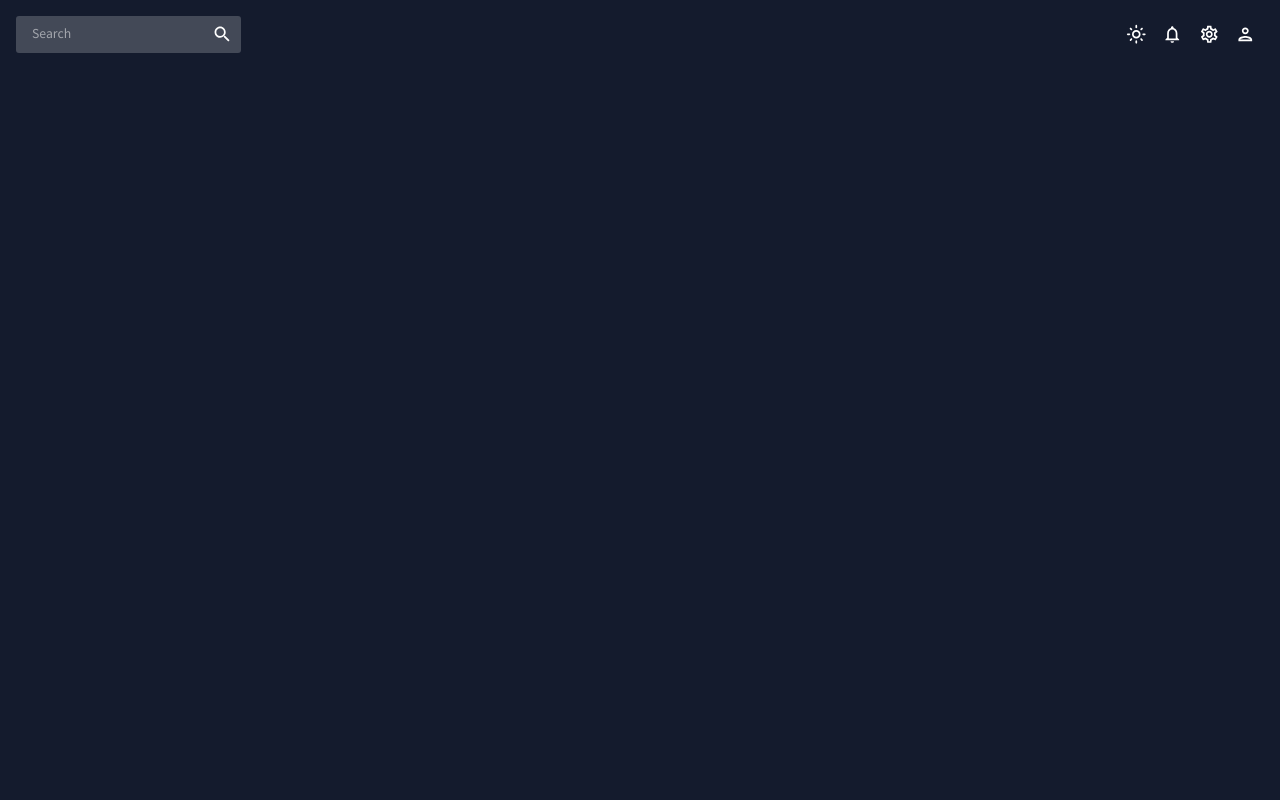
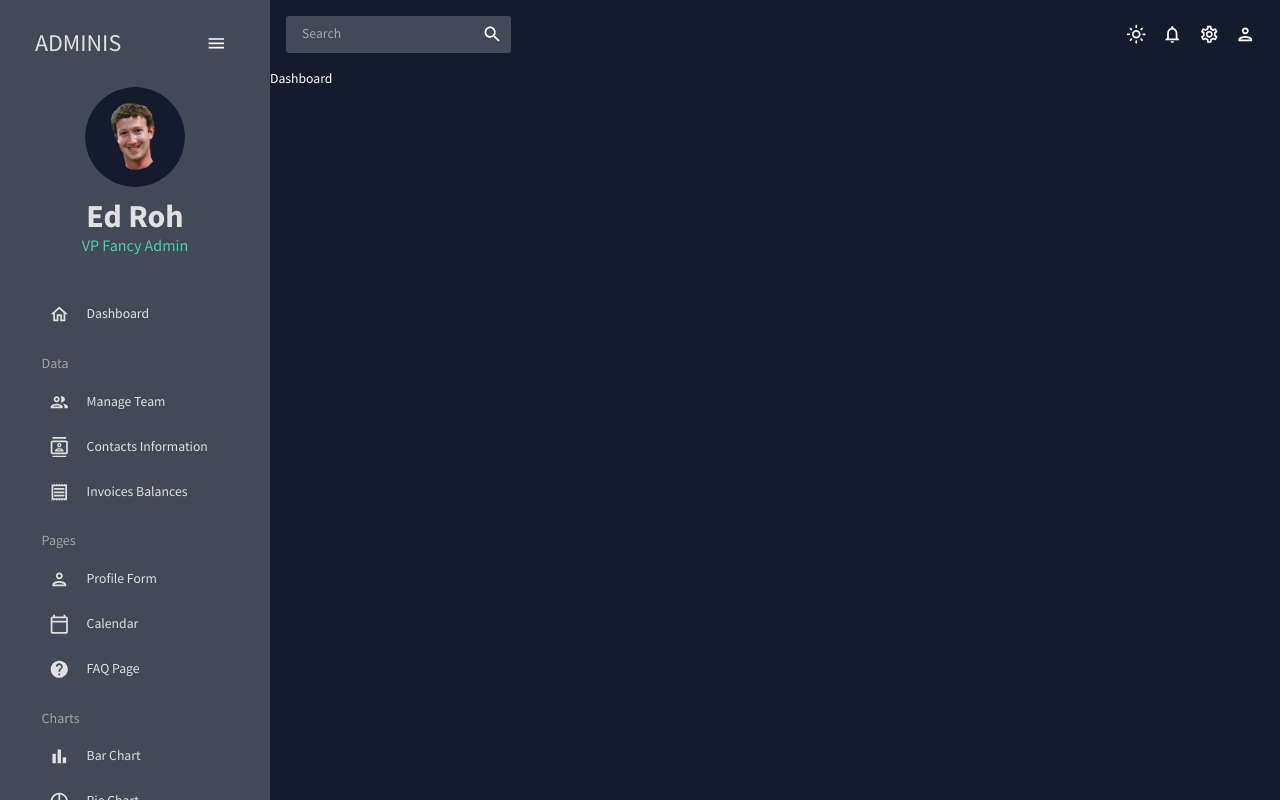
Before and after one commit to CedricBaude/react-admin-dashboard, a React (Create React App) app: page / in a window 1280 px wide. Built offline with nearby package versions, Linux system fonts and the light colour scheme.

Commit message:
sidebar global update

```diff
--- a/src/App.js
+++ b/src/App.js
@@ -25,6 +25,7 @@ function App() {
             <ThemeProvider theme={theme}>
                 <CssBaseline />
                 <div className="app">
+                    <Sidebar />
                     <main className="content">
                         <Topbar />
                         <Routes>
--- a/src/scenes/dashboard/index.jsx
+++ b/src/scenes/dashboard/index.jsx
@@ -3,7 +3,7 @@ import React from 'react';
 const Dashboard = () => {
     return (
         <div>
-
+            Dashboard
         </div>
     );
 };
--- a/src/scenes/global/Sidebar.jsx
+++ b/src/scenes/global/Sidebar.jsx
@@ -1,6 +1,6 @@
 import React from 'react';
 import { useState } from 'react';
-import { ProSidebar, Menu, MenuItems, MenuItem } from 'react-pro-sidebar';
+import { ProSidebar, Menu, MenuItem } from 'react-pro-sidebar';
 import "react-pro-sidebar/dist/css/styles.css";
 import { Box, IconButton, Typography, useTheme } from '@mui/material';
 import { Link } from 'react-router-dom';
@@ -22,12 +22,19 @@ const Item = ({ title, to, icon, selected, setSelected }) => {
     const theme = useTheme();
     const colors = tokens(theme.palette.mode);
     return (
-        <MenuItem active={selected === title} style={{ color: colors.grey[100] }} onClick={() => setSelected(title)} icon={icon}>
+        <MenuItem
+            active={selected === title}
+            style={{
+                color: colors.grey[100],
+            }}
+            onClick={() => setSelected(title)}
+            icon={icon}
+        >
             <Typography>{title}</Typography>
             <Link to={to} />
         </MenuItem>
-    )
-}
+    );
+};
 
 const Sidebar = () => {
     const theme = useTheme();
@@ -52,6 +59,22 @@ const Sidebar = () => {
                 color: "#6870fa !important"
             }
         }}>
+            <ProSidebar collapsed={isCollapsed}>
+                <Menu iconShape="square">
+                    {/* LOGO AND MENU ICON */}
+                    <MenuItem onClick={() => setIsCollapsed(!isCollapsed)} icon={isCollapsed ? <MenuOutlinedIcon /> : undefined} style={{ margin: "10px 0 20px 0", color: colors.grey[100] }}>
+                        {!isCollapsed && (
+                            <Box display="flex" justifyContent="space-between" alignItems="center" ml="15px">
+                                <Typography variant="h3" color={colors.grey[100]}>
+                                    ADMINIS
+                                </Typography>
+                                <IconButton onClick={() => setIsCollapsed(!isCollapsed)}>
+                                    <MenuOutlinedIcon />
+                                </IconButton>
+                            </Box>
+                        )}
+                    </MenuItem>
+
 
                     { /* USER */}
                     {!isCollapsed && (
@@ -72,7 +95,7 @@ const Sidebar = () => {
                     )}
 
                     { /* MENU ITEMS */}
-            <Box padding={isCollapsed ? undefined : "10%"}>
+                    <Box padding={isCollapsed ? undefined : "4% 8%"}>
                         <Item title="Dashboard" to="/" icon={<HomeOutlinedIcon />} selected={setSelected} setSelected={setSelected} />
 
                         <Typography variant="h6" color={colors.grey[300]} sx={{ m: "15px 0 5px 20px" }}>Data</Typography>
@@ -96,6 +119,15 @@ const Sidebar = () => {
                     </Box>
 
 
+
+
+
+                </Menu>
+            </ProSidebar>
+
+
+
+
         </Box>
 
     );
```
Also changed, not shown: src/components/Header.jsx (added, +18 -0 lines), package.json (indentation only), 1 other file (tests, documents, lock files or other folders). Lines whose indentation alone changed are shown as unchanged.
